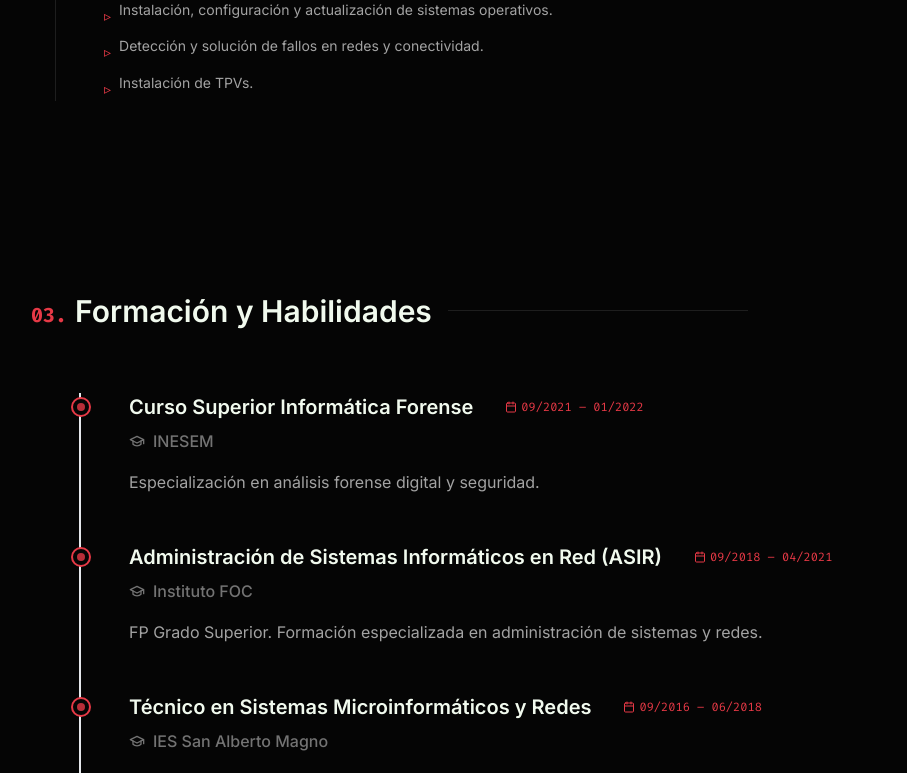
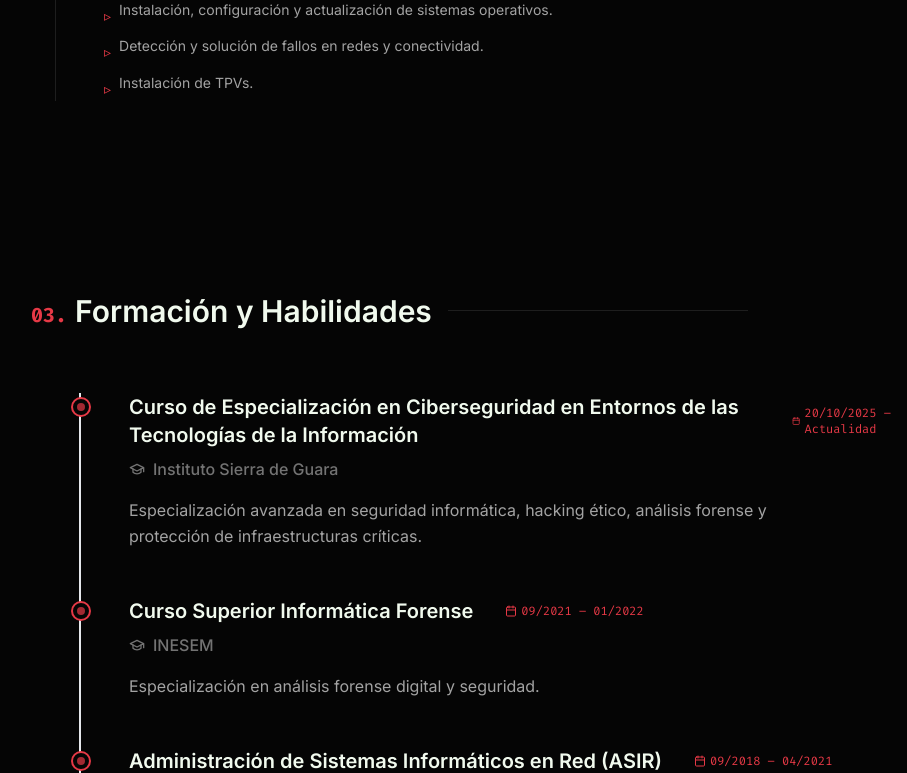
Before and after one commit to ikerbretos/ikerbretos.github.io, a React (Vite) app: page / in a window 1280 px wide. Shown: the part 2000-2773 px from the top of the page, without its empty margins (161-1068 px from the left). Built offline with nearby package versions, Linux system fonts and the light colour scheme.

Commit message:
Add new Cybersecurity Specialization course

```diff
--- a/src/components/Education.tsx
+++ b/src/components/Education.tsx
@@ -6,6 +6,12 @@ export const Education: React.FC = () => {
     const [activeTab, setActiveTab] = useState('scripting');
 
     const education = [
+        {
+            title: "Curso de Especialización en Ciberseguridad en Entornos de las Tecnologías de la Información",
+            institution: "Instituto Sierra de Guara",
+            year: "20/10/2025 – Actualidad",
+            description: "Especialización avanzada en seguridad informática, hacking ético, análisis forense y protección de infraestructuras críticas."
+        },
         {
             title: "Curso Superior Informática Forense",
             institution: "INESEM",
```
Also changed, not shown: 2 other files (tests, documents, lock files or other folders).
